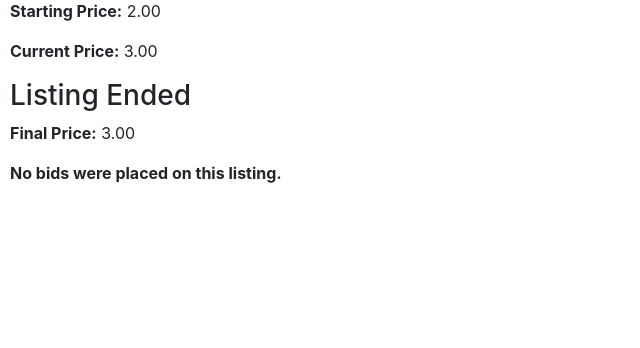
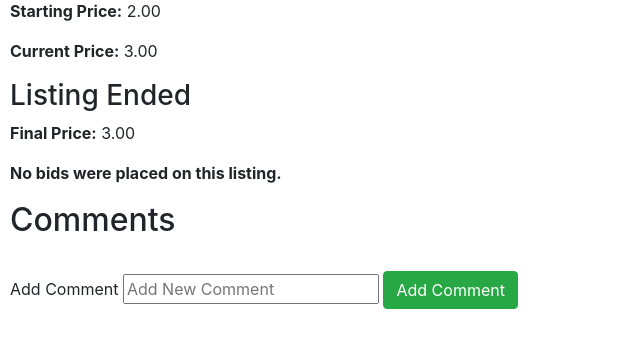
Before and after one commit to Jessicacktodd/CS50-Project2, a Django app: page /listing/1/ in a window 1280 px wide. Shown: the part 250-598 px from the top of the page, without its empty margins (0-640 px from the left). Run offline with Django 3.2, Linux system fonts and the light colour scheme; a user stored in the database is signed in; data comes from the database, SQL or seed files in the repository; some libraries are stand-ins or nearby versions.

Commit message:
added comment functionality

```diff
--- a/auctions/models.py
+++ b/auctions/models.py
@@ -27,6 +27,9 @@ class Bid(models.Model):
     bidder = models.ForeignKey(User, on_delete=models.CASCADE)
 
 class Comments(models.Model):
-    comment_text = models.TextField()
-    commenter = models.ForeignKey(User, on_delete=models.CASCADE, related_name="comments")
+    message = models.TextField()
+    author = models.ForeignKey(User, on_delete=models.CASCADE, related_name="comments")
     listing = models.ForeignKey(AuctionListing, on_delete=models.CASCADE, related_name="comments")
+
+    def __str__(self):
+        return f"{self.author.username}: {self.message[:20]}..."
--- a/auctions/templates/auctions/listing.html
+++ b/auctions/templates/auctions/listing.html
@@ -52,4 +52,29 @@
     {% endif %}
 {% endif %}
 
+<h2>Comments</h2>
+
+<br>
+
+{% if user.is_authenticated %}
+    <form action="{% url 'comments' listing.id %}" method="post">
+        {% csrf_token %}
+        <div class="form-group">
+            <label for="comments">Add Comment</label>
+            <input type="text" id="comments" name="newComment" placeholder="Add New Comment">
+            <button type="submit" class="btn btn-success">Add Comment</button>
+        </div>
+    </form>
+{% endif %}
+
+<ul class="list-group">
+    {% for comment in listing.comments.all %}
+    <li class="list-group-item">
+        {{ comment.message }}
+        <br>
+        <p>Posted by {{comment.author.username}}</p>
+    </li>
+    {% endfor %}
+</ul>
+
 {% endblock %}
--- a/auctions/urls.py
+++ b/auctions/urls.py
@@ -10,5 +10,6 @@ urlpatterns = [
     path("create", views.create_listing, name="create_listing"),
     path("listing/<int:listing_id>/", views.listing, name="listing"),
     path("listing/<int:listing_id>/place_bid", views.place_bid, name="place_bid"),
-    path("listing/<int:listing_id>/close", views.close_listing, name="close_listing")
+    path("listing/<int:listing_id>/close", views.close_listing, name="close_listing"),
+    path("listing/<int:listing_id>/comments", views.comments, name="comments"),
 ]
--- a/auctions/views.py
+++ b/auctions/views.py
@@ -6,7 +6,7 @@ from django.shortcuts import render, get_object_or_404, redirect
 from django.urls import reverse
 from decimal import Decimal, InvalidOperation
 
-from .models import User, AuctionListing, Bid
+from .models import User, AuctionListing, Bid, Comments
 
 
 def index(request):
@@ -116,9 +116,12 @@ def create_listing(request):
 def listing(request, listing_id):
     listing = get_object_or_404(AuctionListing, pk=listing_id)
     is_seller = request.user == listing.seller
+    comments = listing.comments.all()
+
     context = {
         "listing": listing,
-        "is_seller": is_seller
+        "is_seller": is_seller,
+        "comments": comments
     }
 
     if not listing.is_active:
@@ -195,3 +198,26 @@ def close_listing(request, listing_id):
             })
 
     return redirect("listing", listing_id=listing_id)
+
+
+def comments(request, listing_id):
+    if request.method == "POST":
+        listing = get_object_or_404(AuctionListing, pk=listing_id)
+
+        message = request.POST.get("newComment")
+        if not message:
+            messages.error(request, "Please enter comment")
+            return render(request, "auctions/listing.html", {"listing": listing, "comments": listing.comments.all(), "is_seller": request.user == listing.seller})
+
+        currentUser = request.user
+
+        newComment = Comments(
+            message=message,
+            author=currentUser,
+            listing=listing
+        )
+
+        newComment.save()
+
+        messages.success(request, "Message sucessfully posted")
+        return redirect("listing", listing_id=listing.id)
```
Also changed, not shown: auctions/migrations/0004_rename_comment_text_comments_message.py (added), auctions/migrations/0005_rename_commenter_comments_author.py (added), db.sqlite3.
